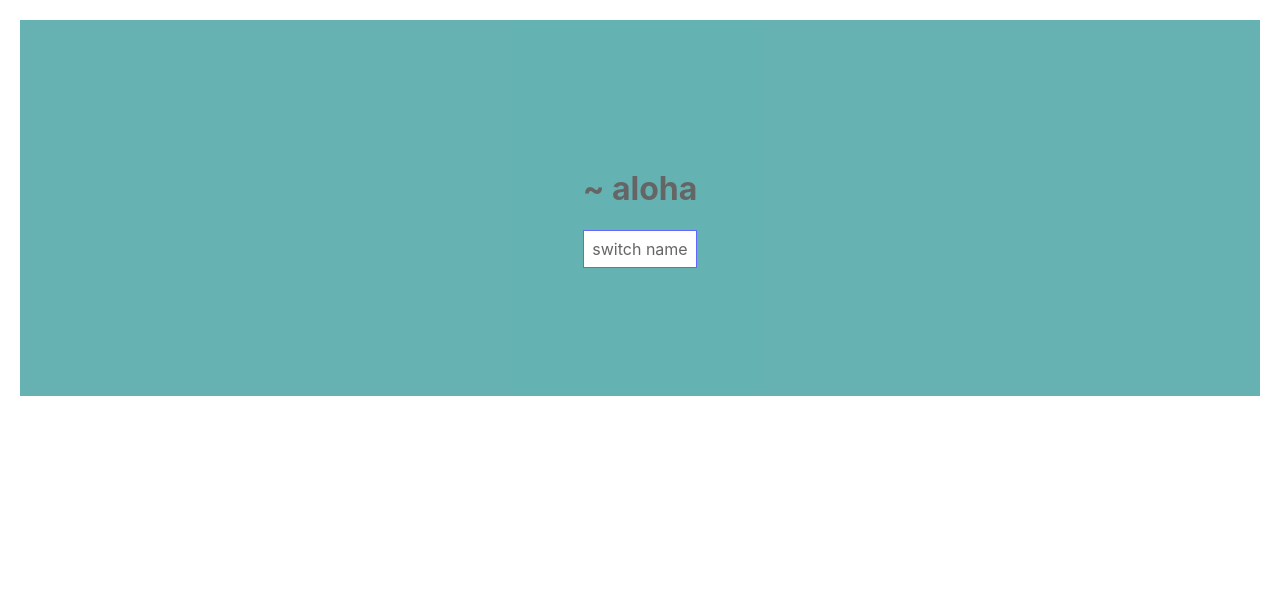
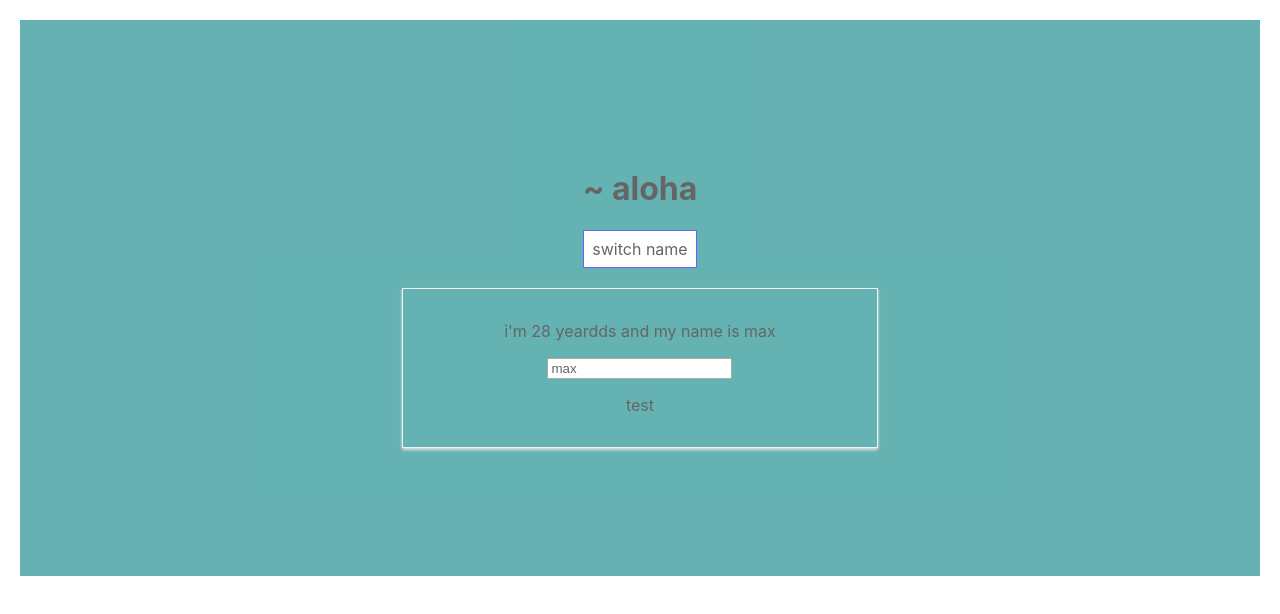
Before and after one commit to simacna/reactHamburger, a React (Create React App) app: page / in a window 1280 px wide. Shown: the top 614 px of the page. Built offline with nearby package versions, Linux system fonts and the light colour scheme.

Commit message:
trying to figure out whats happening

```diff
--- a/src/App.js
+++ b/src/App.js
@@ -18,7 +18,7 @@ class App extends React.Component {
         // {name: 'man', age:12}
       ],
       otherState: 'some other value',
-      showPerson:false //if false, don't want to show person
+      showPersons: true //if false, don't want to show person
     }
 
 //[convention] function names ending in handler
@@ -58,10 +58,16 @@ nameChangedHandler = (event) => {
 
 toggleName = () => {
   const currentStatus = this.state.showPerson;
-  // console.log(currentStatus);
+  console.log(currentStatus);
   this.setState({showPerson: !currentStatus});
 }
 
+clickButtonConsoleLog = () => {
+  console.log('button pressed');
+}
+
+//everything inside render gets rendered when
+// react thinks something needs to get updated
   render(){
     // console.log(typeof(this.state));
     const style = {
@@ -71,6 +77,26 @@ toggleName = () => {
       padding: '8px'
     };
 
+    let persons = null;
+
+    if(this.state.showPersons){
+      console.log('this.state.showPersons');
+      persons = (
+        <div>
+          <Person
+          name={this.state.persons[0].name}
+          age = {this.state.persons[0].age}
+          //below we are passing methods as props
+          // click = {this.nameChangedHandler}
+          changed = {this.toggleName}
+          // consoled = {this.clickButtonConsoleLosg}
+          />
+        </div>
+
+      )
+    }
+
+    //below this is jsx, above is normal js code
     return(
       <div className="App" >
         <h1>
@@ -81,21 +107,14 @@ toggleName = () => {
       <button
       style={style}
       onClick={this.toggleName}> switch name</button>
+      {/* <button onClick={this.clickButtonConsoleLog}>alo</button> */}
+      {persons}
+      {/* { */}
+        {/* //terneray operator not the greatest because it can be hard
+        // to know what's responsible for what
+        // this.state.showPerson ? */}
 
-      {
-        this.state.showPerson ?
-        <div>
-          <Person
-          name={this.state.persons[0].name}
-          age = {this.state.persons[0].age}
-          //below we are passing methods as props
-          // click = {this.nameChangedHandler}
-          changed = {this.nameChangedHandler}
-          />
-        </div> : null
-
-
-      }
+        {/* : null } */}
       {/* we're going to conditionally display <Person> below */}
         {/* {
         // can't do if statements only block in this dynamic syntax
--- a/src/Person/Person.js
+++ b/src/Person/Person.js
@@ -10,13 +10,15 @@ const person = (props) => {
     return (
     <div className="Person">
         {/* if i remove onClick={props.click} app works normally */}
-        <p onClick={props.click}> i'm {props.age} years and my
+        <p onClick={props.click}> i'm {props.age} yeardds and my
         name is {props.name}
         </p>
         {/* how do you know there's an attribute called changed? its supposedly referring to */}
         <input type="text" onChange={props.changed} value={props.name}/>
         {/* <p> {props.children}</p>  */}
-        {/* content between <person></person> tags now show */}
+        {/* content between <person></person> tags now show */
+        }
+        <p>test</p>
     </div>
     )
     // return(<p> hi</p>) <- returns hi
```
